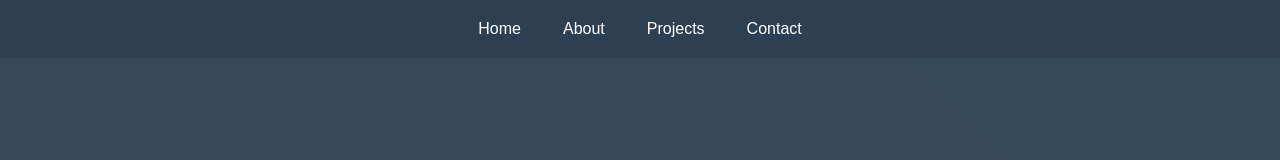
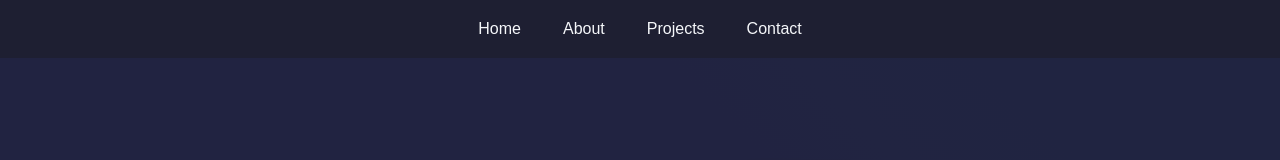
Before and after one commit to GITSURAJ061/myportfolio, a plain HTML site: page index.html in a window 1280 px wide. Shown: the top 160 px of the page. Drawn offline with Linux system fonts and the light colour scheme.

Commit message:
code update 25-6-25

```diff
--- a/style.css
+++ b/style.css
@@ -1,4 +1,3 @@
-
 * {
     margin: 0;
     padding: 0;
@@ -7,11 +6,11 @@
 }
 
 :root {
-    --primary: #ff6b6b;
-    --secondary: #4ecdc4;
-    --accent: #ffe66d;
-    --dark: #2c3e50;
-    --light: #ffffff;
+    --primary: #6a11cb;       /* Purple */
+    --secondary: #2575fc;     /* Blue */
+    --accent: #00e3aa;        /* Mint */
+    --dark: #1e1e2f;          /* Dark Navy */
+    --light: #f5f7fa;         /* Almost White */
 }
 
 body {
@@ -35,7 +34,7 @@ body {
     object-fit: cover;
     padding: 2rem 5%;
     min-height: 100vh;
-    background-color: rgba(44, 62, 80, 0.9);
+    background-color: rgba(30, 30, 47, 0.9); /* Updated dark */
 }
 
 .hero-content {
@@ -67,7 +66,7 @@ body {
 .profile-image {
     width: 400px;
     height: 550px;
-     border-radius: 1%;
+    border-radius: 1%;
     object-fit: cover;
     border: 8px solid var(--light);
     box-shadow: 0 0 20px rgba(0,0,0,0.3);
@@ -80,7 +79,7 @@ body {
 }
 
 nav {
-    background-color: rgba(44, 62, 80, 0.8);
+    background-color: rgba(30, 30, 47, 0.8);
     padding: 1rem;
     position: fixed;
     width: 100%;
@@ -124,7 +123,7 @@ nav a:hover::after {
 }
 
 .about, .projects, .contact {
-    background-color: rgba(255, 255, 255, 0.9);
+    background-color: rgba(245, 247, 250, 0.95); /* lighter section */
     padding: 2rem;
     margin: 2rem 0;
     border-radius: 15px;
@@ -172,14 +171,14 @@ input, textarea {
     padding: 0.8rem;
     border: 2px solid transparent;
     border-radius: 8px;
-    background-color: rgba(255, 255, 255, 0.9);
+    background-color: rgba(245, 247, 250, 0.95);
     transition: all 0.3s ease;
 }
 
 input:focus, textarea:focus {
     border-color: var(--secondary);
     outline: none;
-    box-shadow: 0 0 10px rgba(78, 205, 196, 0.3);
+    box-shadow: 0 0 10px rgba(37, 117, 252, 0.3);
 }
 
 button {
@@ -201,7 +200,7 @@ button:hover {
 footer {
     text-align: center;
     padding: 2rem;
-    background-color: rgba(44, 62, 80, 0.9);
+    background-color: rgba(30, 30, 47, 0.9);
     color: var(--light);
 }
 
```
